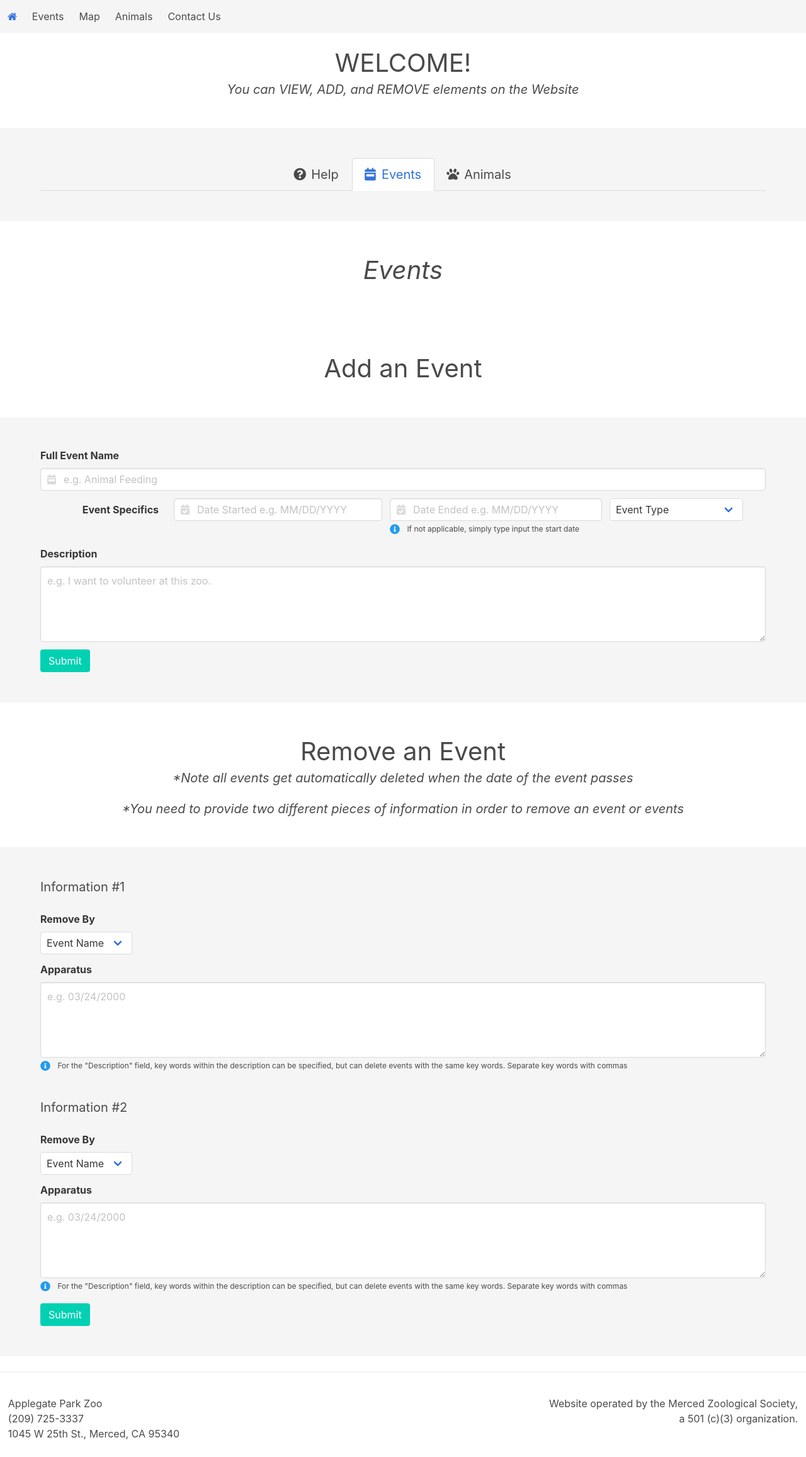
After one commit to karnaerrande/Zoo-Project, a Flask app: template templates/admin/events.html in a window 1280 px wide. The commit adds this page. Shown: the whole page at 63% size. Run offline with Flask 2, Linux system fonts and the light colour scheme; the template is opened without the code that fills it, so the values that code supplies are empty; some libraries are stand-ins or nearby versions.

Commit message:
added form for removing and adding events

```diff
--- a/run.py
+++ b/run.py
@@ -8,7 +8,7 @@ app = Flask(__name__,static_url_path='/static')
 
 #MYSQL Config
 db = MySQLdb.connect(
-    host="10.34.84.35",
+    host="10.34.84.35:3306",
     user="root",
     passwd="root",
     db="applegatezoo"
--- a/templates/admin.html
+++ b/templates/admin.html
@@ -95,7 +95,7 @@
         </section>
 
         <section class="section is-mobile has-background-light">
-          <div class="field">
+          <div class="field container">
             <label class="label">Username</label>
             <div class="control has-icons-left">
               <input class="input" type="text" name="Username" placeholder="Admin123">
@@ -105,7 +105,7 @@
             </div>
           </div>
 
-          <div class="field">
+          <div class="field container">
             <p class="control has-icons-left">
               <input class="input" type="password" placeholder="Password">
               <span class="icon is-small is-left">
@@ -114,7 +114,7 @@
             </p>
           </div>
 
-          <div class="field">
+          <div class="field container">
             <p class="control">
               <button class="button is-success">
                 Login
--- /dev/null
+++ b/templates/admin/events.html
@@ -0,0 +1,326 @@
+<!DOCTYPE html>
+<html lang="en">
+    <head>
+        <meta charset="UTF-8">
+        <meta name="viewport" content="width=device-width, initial-scale=1.0">
+        <meta http-equiv="X-UA-Compatible" content="ie=edge">
+        <!-- <link rel="stylesheet" href="{{ url_for('static', filename='css/main.css') }}"> -->
+        <!-- <link rel="stylesheet" href="../../static/css/debug.css"> -->
+        <link rel="stylesheet" href="../../static/css/main.css">
+        <script src="../../static/js/main.js"></script>
+
+        <link rel="stylesheet" href="https://use.fontawesome.com/releases/v5.8.1/css/all.css" integrity="sha384-50oBUHEmvpQ+1lW4y57PTFmhCaXp0ML5d60M1M7uH2+nqUivzIebhndOJK28anvf" crossorigin="anonymous">
+        <link rel="stylesheet" href="https://cdnjs.cloudflare.com/ajax/libs/bulma/0.7.4/css/bulma.css">
+        <script src="https://ajax.googleapis.com/ajax/libs/jquery/3.3.1/jquery.min.js"></script>
+        <script src="https://cdnjs.cloudflare.com/ajax/libs/popper.js/1.14.7/umd/popper.min.js"></script>
+        <link rel="stylesheet" href="https://cdnjs.cloudflare.com/ajax/libs/font-awesome/4.7.0/css/font-awesome.min.css">
+
+        <script>
+
+            $(document).ready(function(){
+                 // Check for click events on the navbar burger icon
+                $(".navbar-burger").click(function() {
+                    // Toggle the "is-active" class on both the "navbar-burger" and the "navbar-menu"
+                    $(".navbar-burger").toggleClass("is-active");
+                    $(".navbar-menu").toggleClass("is-active");
+
+                });
+            });
+
+            function getAnim(idAnim){
+
+            }
+
+            function addAnim(animal){
+
+            }
+
+            function removeAnim(idAnim){
+
+            }
+
+        </script>
+
+
+        <title>Applegate Zoo</title>
+         <!--Let browser know website is optimized for mobile-->
+      <meta name="viewport" content="width=device-width, initial-scale=1.0"/>
+    </head>
+    <body>
+
+        <nav class="navbar is-fixed-top has-background-light" role="navigation" aria-label="main navigation">
+            <div class="navbar-brand">
+                <a class="navbar-item" href="/">
+                    <i class="fa fa-home"></i>
+                </a>
+
+                <a role="button" class="navbar-burger burger" aria-label="menu" aria-expanded="false" data-target="navbarBasicExample">
+                    <span aria-hidden="true"></span>
+                    <span aria-hidden="true"></span>
+                    <span aria-hidden="true"></span>
+                </a>
+            </div>
+
+            <div id="navbarBasicExample" class="navbar-menu">
+                <div class="navbar-start">
+
+                    <a class="navbar-item" href="/events">
+                        Events
+                    </a>
+
+                    <a class="navbar-item" href="/map">
+                        Map
+                    </a>
+
+                    <a class="navbar-item" href="/animals">
+                        Animals
+                    </a>
+
+                    <a class="navbar-item" href="/contact">
+                        Contact Us
+                    </a>
+                </div>
+            </div>
+        </nav>
+
+        <section class="section is-mobile" style="padding-top:70px">
+          <div class="container">
+            <h1 class="center is-size-2">
+              WELCOME!
+            </h1>
+            <p class="subtitle center">
+              <i>You can VIEW, ADD, and REMOVE elements on the Website</i>
+            </p>
+          </div>
+        </section>
+
+        <section class="section is-mobile has-background-light">
+          <div class="container">
+            <div class="tabs is-centered is-boxed is-medium">
+              <ul>
+
+                <li>
+                  <a href="#">
+                    <span class="icon is-small"><i class="fas fa-question-circle"></i></span>
+                    <span>Help</span>
+                  </a>
+                </li>
+
+                <li class="is-active">
+                  <a href="/admin/events">
+                    <span class="icon is-small"><i class="fas fa-calendar-week" aria-hidden="true"></i></span>
+                    <span>Events</span>
+                  </a>
+                </li>
+
+                <li>
+                  <a href="/admin/animals">
+                    <span class="icon is-small"><i class="fas fa-paw" aria-hidden="true"></i></span>
+                    <span>Animals</span>
+                  </a>
+                </li>
+
+              </ul>
+            </div>
+          </div>
+        </section>
+
+        <section class="section is-mobile">
+          <div class="container">
+            <h1 class="center is-size-2">
+              <i>Events</i>
+            </h1>
+          </div>
+        </section>
+
+        <!-- add the things from the events.html main page -->
+
+        <section class="section">
+          <div class="container">
+            <h1 class="center is-size-2">
+              Add an Event
+            </h1>
+          </div>
+        </section>
+
+        <section class="section has-background-light">
+          <div class="container">
+
+            <div class="field">
+              <label class="label">Full Event Name</label>
+              <div class="control has-icons-left">
+                <input class="input" type="text" name="EventName" placeholder="e.g. Animal Feeding">
+                <span class="icon is-small is-left">
+                  <i class="fas fa-calendar-week"></i>
+                </span>
+              </div>
+            </div>
+
+            <div class="field is-horizontal">
+              <div class="field-label is-normal">
+                <label class="label">Event Specifics</label>
+              </div>
+              <div class="field-body">
+                <div class="field">
+                  <p class="control is-expanded has-icons-left">
+                    <input class="input" type="text" name="EventDate" placeholder="Date Started e.g. MM/DD/YYYY">
+                    <span class="icon is-small is-left">
+                      <i class="fas fa-calendar-check"></i>
+                    </span>
+                  </p>
+                </div>
+                <div class="field">
+                  <p class="control is-expanded has-icons-left">
+                    <input class="input" type="text" name="EventDate" placeholder="Date Ended e.g. MM/DD/YYYY">
+                    <span class="icon is-small is-left">
+                      <i class="fas fa-calendar-check"></i>
+                    </span>
+                  </p>
+                  <div class="help">
+                    <span class="icon has-text-info" style="vertical-align:top; display: inline-block">
+                      <i class="fas fa-info-circle fa-lg"></i>
+                    </span>
+                    If not applicable, simply type input the start date
+                  </div>
+                </div>
+                <div class="field">
+                  <!-- <label class="label">Type of Event</label> -->
+                  <div class="control is-expanded">
+                    <div class="select">
+                      <select>
+                        <option>Event Type</option>
+                        <option>Tours</option>
+                        <option>Volunteer Orientation</option>
+                        <option>Other</option>
+                      </select>
+                    </div>
+                  </div>
+                </div>
+              </div>
+            </div>
+
+            <div class="field">
+              <label class="label">Description</label>
+              <div class="control">
+                <textarea class="textarea" name="description" placeholder="e.g. I want to volunteer at this zoo."></textarea>
+              </div>
+            </div>
+
+            <div class="field">
+              <p class="control">
+                <button class="button is-primary" type="button" name="submit">Submit</button>
+              </p>
+            </div>
+
+          </div>
+        </section>
+
+        <section class="section is-mobile">
+          <div class="container">
+            <h1 class="center is-size-2">
+              Remove an Event
+            </h1>
+            <p class="center subtitle">
+              <i>*Note all events get automatically deleted when the date of the event passes</i>
+            </p>
+            <p class="center subtitle">
+              <i>*You need to provide two different pieces of information in order to remove an event or events</i>
+            </p>
+          </div>
+        </section>
+
+        <section class="section is-mobile has-background-light">
+          <div class="container">
+            <p class="is-size-5">
+              Information #1
+            </p>
+            <br>
+            <div class="field">
+              <label class="label">Remove By</label>
+              <div class="control is-expanded">
+                <div class="select">
+                  <select>
+                    <option>Event Name</option>
+                    <option>Event Type</option>
+                    <option>Date Started</option>
+                    <option>Date Ended</option>
+                    <option>Description</option>
+                  </select>
+                </div>
+              </div>
+            </div>
+
+            <div class="field">
+              <label class="label">Apparatus</label>
+              <div class="control">
+                <textarea class="textarea" name="apparatus" placeholder="e.g. 03/24/2000"></textarea>
+              </div>
+              <div class="help">
+                <span class="icon has-text-info" style="vertical-align:top; display: inline-block">
+                  <i class="fas fa-info-circle fa-lg"></i>
+                </span>
+                For the "Description" field, key words within the description can be specified, but can delete events with the same key words. Separate key words with commas
+              </div>
+            </div>
+
+            <br>
+            <p class="is-size-5">
+              Information #2
+            </p>
+            <br>
+            <div class="field">
+              <label class="label">Remove By</label>
+              <div class="control is-expanded">
+                <div class="select">
+                  <select>
+                    <option>Event Name</option>
+                    <option>Event Type</option>
+                    <option>Date Started</option>
+                    <option>Date Ended</option>
+                    <option>Description</option>
+                  </select>
+                </div>
+              </div>
+            </div>
+
+            <div class="field">
+              <label class="label">Apparatus</label>
+              <div class="control">
+                <textarea class="textarea" name="apparatus" placeholder="e.g. 03/24/2000"></textarea>
+              </div>
+              <div class="help">
+                <span class="icon has-text-info" style="vertical-align:top; display: inline-block">
+                  <i class="fas fa-info-circle fa-lg"></i>
+                </span>
+                For the "Description" field, key words within the description can be specified, but can delete events with the same key words. Separate key words with commas
+              </div>
+            </div>
+
+            <div class="field">
+              <p class="control">
+                <button class="button is-primary" type="button" name="submit">Submit</button>
+              </p>
+            </div>
+
+          </div>
+        </section>
+
+        <hr>
+        <footer>
+            <div style="padding:1%;" class="columns">
+                <div style="text-align:left;" class="column">
+                    Applegate Park Zoo
+                    <span><br></span>
+                    (209) 725-3337
+                    <span><br></span>
+                    1045 W 25th St., Merced, CA 95340
+                </div>
+
+                <div style="text-align:right;" class="column">
+                    Website operated by the Merced Zoological Society,<span><br></span> a 501 (c)(3) organization.
+                </div>
+        </footer>
+
+    </body>
+
+</html>
```
Also changed, not shown: templates/admin/animals.html (added, +153 -0 lines), templates/trueAdmin.html (added, +169 -0 lines).
